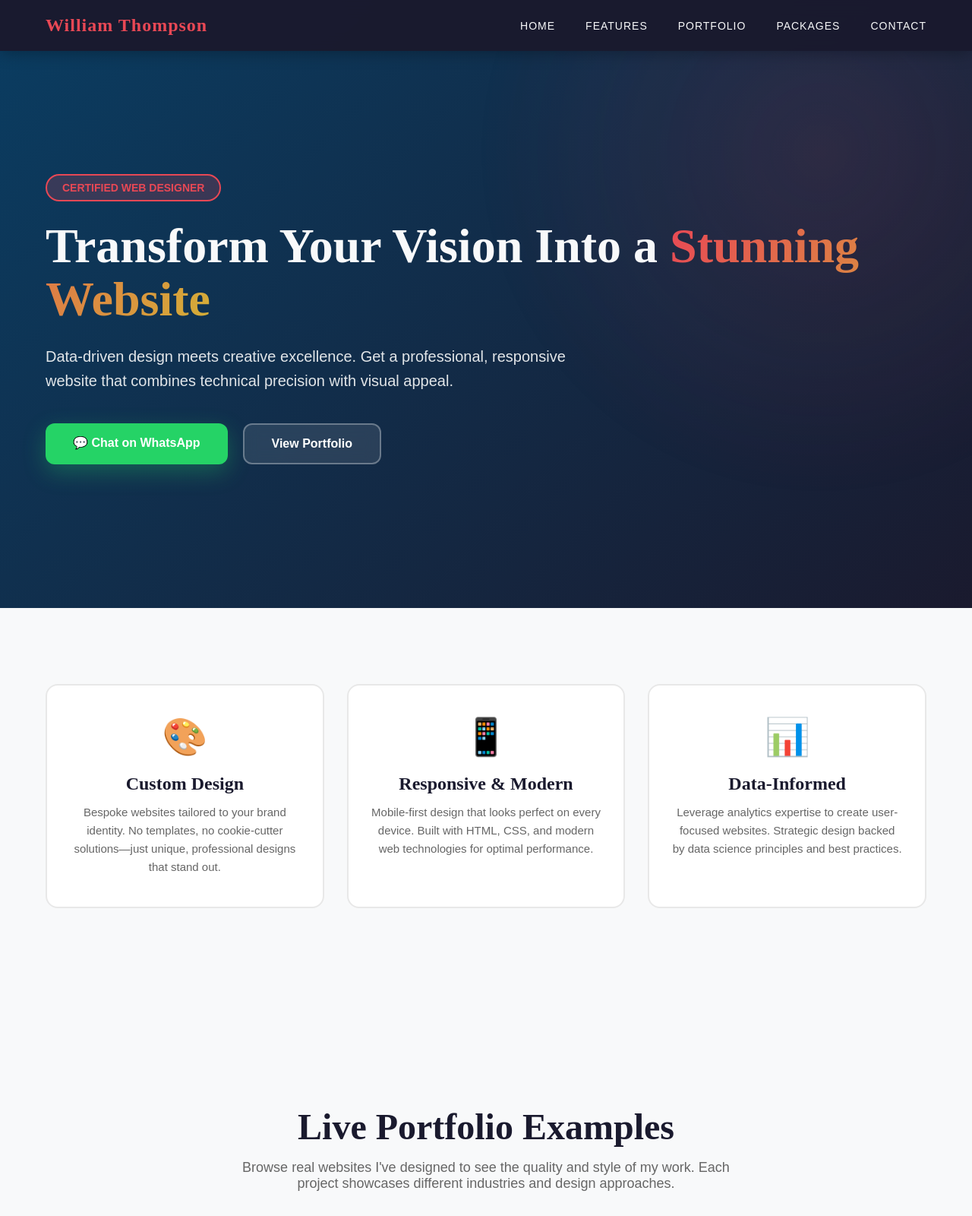
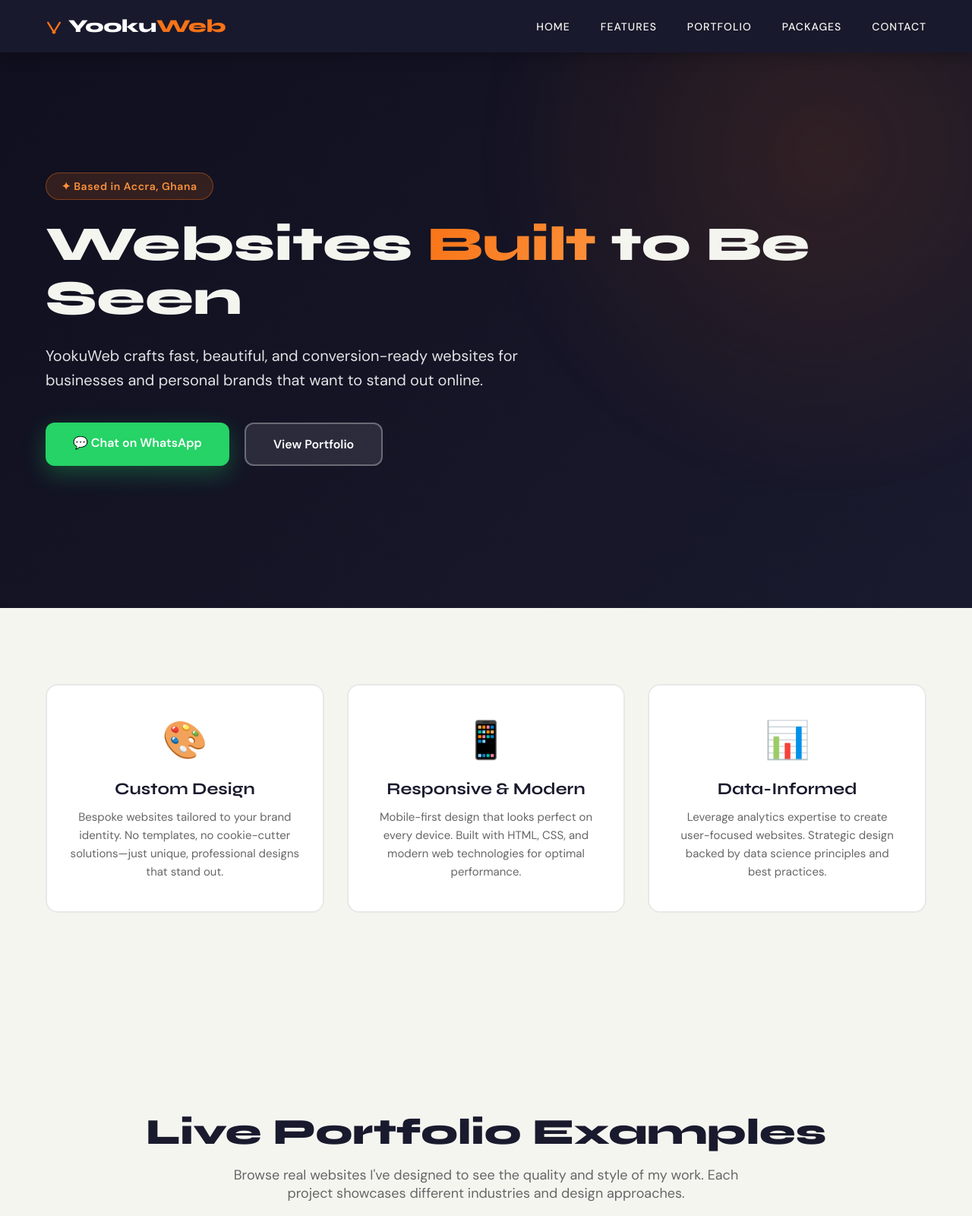
Before and after one commit to yooku98/web, a plain HTML site: page index.html in a window 1280 px wide. Shown: the top 1600 px of the page at 76% size. Drawn offline with Linux system fonts and the light colour scheme.

Commit message:
brand name edit

```diff
--- a/index.html
+++ b/index.html
@@ -3,14 +3,14 @@
 <head>
   <meta charset="UTF-8">
   <meta name="viewport" content="width=device-width, initial-scale=1.0">
-  <title>William Thompson | Web Designer in Accra, Ghana — From GHS 800</title>
+  <title>YookuWeb | Website Design in Accra, Ghana — From GHS 800</title>
   <meta name="description"
     content="Professional website design in Accra, Ghana from GHS 800. Custom, responsive sites for businesses and personal brands. Free consultation. WhatsApp: +233 24 212 3801.">
   <meta name="robots" content="index, follow">
   <link rel="canonical" href="https://yooku98.github.io/web/">
 
   <!-- Open Graph -->
-  <meta property="og:title"       content="William Thompson | Web Designer Accra Ghana — From GHS 800">
+  <meta property="og:title"       content="YookuWeb | Website Designer Accra Ghana — From GHS 800">
   <meta property="og:description" content="Get a professional, responsive website for your business. Portfolio sites from GHS 800, full business sites up to GHS 5,000. Based in Accra. Free quote.">
   <meta property="og:image"       content="https://yooku98.github.io/web/og-image.jpg">
   <meta property="og:url"         content="https://yooku98.github.io/web/">
@@ -22,11 +22,11 @@
   {
     "@context": "https://schema.org",
     "@type": "Service",
-    "name": "Web Design Services — William Thompson",
+    "name": "Web Design Services — YookuWeb",
     "description": "Professional website design and data analytics services in Accra, Ghana. Responsive, custom-built websites for businesses.",
     "provider": {
       "@type": "Person",
-      "name": "William Thompson",
+      "name": "William Yooku",
       "url": "https://yooku98.github.io/Portfolio-Website/"
     },
     "areaServed": {
@@ -42,6 +42,8 @@
     "url": "https://yooku98.github.io/web/"
   }
   </script>
+    <link rel="preconnect" href="https://fonts.googleapis.com">
+    <link href="https://fonts.googleapis.com/css2?family=Syne:wght@700;800&family=DM+Sans:wght@400;500;600&display=swap" rel="stylesheet">
     <style>
         * {
             margin: 0;
@@ -50,10 +52,10 @@
         }
 
         :root {
-            --primary: #0A3D62;
-            --accent: #E84855;
-            --gold: #D4AF37;
-            --light: #F8F9FA;
+            --primary: #1A1A2E;
+            --accent: #F97316;
+            --gold: #6C63FF;
+            --light: #F5F5F0;
             --dark: #1A1A2E;
             --success: #25D366;
         }
@@ -63,7 +65,7 @@
         }
 
         body {
-            font-family: 'Manrope', sans-serif;
+            font-family: 'DM Sans', sans-serif;
             background: var(--light);
             color: var(--dark);
             overflow-x: hidden;
@@ -90,12 +92,16 @@
         }
 
         .nav-logo {
-            font-family: 'Playfair Display', serif;
+            font-family: 'Syne', sans-serif;
             font-size: 24px;
-            font-weight: 700;
+            font-weight: 800;
+            color: white;
+            letter-spacing: -0.5px;
+            z-index: 2001;
+        }
+
+        .nav-logo span {
             color: var(--accent);
-            letter-spacing: 1px;
-            z-index: 2001;
         }
 
         .nav-links {
@@ -148,7 +154,7 @@
         /* Hero Section */
         .hero {
             min-height: 100vh;
-            background: linear-gradient(135deg, var(--primary) 0%, var(--dark) 100%);
+            background: linear-gradient(135deg, #0f0f1e 0%, var(--dark) 100%);
             display: flex;
             align-items: center;
             padding: 120px 60px 80px;
@@ -161,7 +167,7 @@
             position: absolute;
             width: 800px;
             height: 800px;
-            background: radial-gradient(circle, rgba(232, 72, 85, 0.15) 0%, transparent 70%);
+            background: radial-gradient(circle, rgba(249, 115, 22, 0.15) 0%, transparent 70%);
             top: -200px;
             right: -200px;
             border-radius: 50%;
@@ -181,27 +187,28 @@
 
         .badge {
             display: inline-block;
-            background: rgba(232, 72, 85, 0.2);
-            color: var(--accent);
+            background: rgba(249, 115, 22, 0.15);
+            color: #fb923c;
             padding: 8px 20px;
             border-radius: 50px;
             font-size: 14px;
             font-weight: 600;
             margin-bottom: 24px;
-            border: 2px solid var(--accent);
+            border: 1.5px solid rgba(249, 115, 22, 0.4);
+            letter-spacing: 0.04em;
         }
 
         h1 {
-            font-family: 'Playfair Display', serif;
+            font-family: 'Syne', sans-serif;
             font-size: 64px;
-            font-weight: 900;
+            font-weight: 800;
             color: var(--light);
             line-height: 1.1;
             margin-bottom: 24px;
         }
 
         .highlight {
-            background: linear-gradient(120deg, var(--accent), var(--gold));
+            background: linear-gradient(120deg, var(--accent), #fb923c);
             -webkit-background-clip: text;
             -webkit-text-fill-color: transparent;
             background-clip: text;
@@ -271,8 +278,9 @@
         }
 
         .section-header h2 {
-            font-family: 'Playfair Display', serif;
+            font-family: 'Syne', sans-serif;
             font-size: 48px;
+            font-weight: 800;
             color: var(--dark);
             margin-bottom: 16px;
         }
@@ -314,8 +322,9 @@
         }
 
         .feature-card h3 {
-            font-family: 'Playfair Display', serif;
-            font-size: 24px;
+            font-family: 'Syne', sans-serif;
+            font-size: 22px;
+            font-weight: 700;
             color: var(--dark);
             margin-bottom: 12px;
         }
@@ -350,7 +359,7 @@
 
         .portfolio-preview {
             height: 220px;
-            background: linear-gradient(135deg, var(--primary), var(--dark));
+            background: linear-gradient(135deg, #0f0f1e, var(--dark));
             position: relative;
             overflow: hidden;
         }
@@ -406,7 +415,7 @@
 
         .portfolio-type {
             display: inline-block;
-            background: rgba(232, 72, 85, 0.1);
+            background: rgba(249, 115, 22, 0.1);
             color: var(--accent);
             padding: 6px 16px;
             border-radius: 20px;
@@ -418,8 +427,9 @@
         }
 
         .portfolio-card h3 {
-            font-family: 'Playfair Display', serif;
-            font-size: 24px;
+            font-family: 'Syne', sans-serif;
+            font-size: 22px;
+            font-weight: 700;
             color: var(--dark);
             margin-bottom: 12px;
         }
@@ -471,7 +481,7 @@
 
         .package-card.featured {
             border-color: var(--accent);
-            background: linear-gradient(135deg, #FFF5F5 0%, #FFFFFF 100%);
+            background: linear-gradient(135deg, #FFF5EE 0%, #FFFFFF 100%);
         }
 
         .popular-badge {
@@ -571,16 +581,18 @@
 
         /* Payment Info */
         .payment-info {
-            background: linear-gradient(135deg, #F8F9FA 0%, #E8E8E8 100%);
+            background: linear-gradient(135deg, #FFF5EE 0%, #F5F5F0 100%);
             padding: 40px;
             border-radius: 20px;
             text-align: center;
             margin-bottom: 60px;
+            border: 1px solid rgba(249,115,22,0.15);
         }
 
         .payment-info h3 {
-            font-family: 'Playfair Display', serif;
+            font-family: 'Syne', sans-serif;
             font-size: 28px;
+            font-weight: 700;
             color: var(--dark);
             margin-bottom: 20px;
         }
@@ -611,8 +623,9 @@
         }
 
         .contact-card h3 {
-            font-family: 'Playfair Display', serif;
+            font-family: 'Syne', sans-serif;
             font-size: 32px;
+            font-weight: 700;
             color: var(--dark);
             margin-bottom: 16px;
             text-align: center;
@@ -634,7 +647,7 @@
 
         .contact-item {
             padding: 20px;
-            background: #F8F9FA;
+            background: #F5F5F0;
             border-radius: 12px;
             text-align: center;
         }
@@ -812,7 +825,12 @@
 <body>
     <nav>
         <div class="nav-content">
-            <div class="nav-logo">William Thompson</div>
+            <div class="nav-logo">
+                <svg width="22" height="22" viewBox="0 0 28 28" fill="none" xmlns="http://www.w3.org/2000/svg" style="display:inline-block;vertical-align:middle;margin-right:8px;">
+                    <path d="M4 6L14 22L24 6" stroke="#F97316" stroke-width="3" stroke-linecap="round" stroke-linejoin="round"/>
+                    <circle cx="14" cy="22" r="3" fill="#F97316"/>
+                </svg>Yooku<span>Web</span>
+            </div>
             <button class="mobile-menu-toggle" onclick="toggleMenu()">☰</button>
             <ul class="nav-links" id="navLinks">
                 <li><a href="#home">Home</a></li>
@@ -826,11 +844,11 @@
 
     <section class="hero" id="home">
         <div class="hero-content">
-            <div class="badge">CERTIFIED WEB DESIGNER</div>
-            <h1>Transform Your Vision Into a <span class="highlight">Stunning Website</span></h1>
+            <div class="badge">✦ Based in Accra, Ghana</div>
+            <h1>Websites <span class="highlight">Built</span> to Be Seen</h1>
             <p class="subtitle">
-                Data-driven design meets creative excellence. Get a professional, responsive website
-                that combines technical precision with visual appeal.
+                YookuWeb crafts fast, beautiful, and conversion-ready websites for businesses
+                and personal brands that want to stand out online.
             </p>
             <div class="cta-group">
                 <a href="https://wa.me/233242123801?text=Hello%2C%20I%20would%20like%20a%20quote." class="btn btn-primary">💬 Chat on WhatsApp</a>
@@ -1010,7 +1028,7 @@
             <div class="contact-grid">
                 <div class="contact-item">
                     <strong>📧 Email</strong>
-                    <a href="mailto:willyoks@gmail.com">willyoks@gmail.com</a>
+                    <a href="/cdn-cgi/l/email-protection#fb8c92979782949088bb9c969a9297d5989496"><span class="__cf_email__" data-cfemail="aed9c7c2c2d7c1c5ddeec9c3cfc7c280cdc1c3">[email&#160;protected]</span></a>
                 </div>
                 <div class="contact-item">
                     <strong>💬 WhatsApp</strong>
@@ -1030,14 +1048,14 @@
 
     <div class="footer">
         <div class="credentials">
-            William Thompson | Certified Web Designer (OpenLabs/NIIT) | Data Analyst & Data Scientist
+            YookuWeb — William Yooku | Certified Web Designer (OpenLabs/NIIT) | Data Analyst & Data Scientist
         </div>
         <div class="credentials" style="margin-top: 10px;">
-            Professional portfolio & analytics expertise • Full-stack development skills
+            Professional portfolio & analytics expertise • Full-stack development skills • Accra, Ghana
         </div>
     </div>
 
-    <script>
+    <script data-cfasync="false" src="/cdn-cgi/scripts/5c5dd728/cloudflare-static/email-decode.min.js"></script><script>
         function toggleMenu() {
             const navLinks = document.getElementById('navLinks');
             navLinks.classList.toggle('active');
@@ -1054,12 +1072,4 @@
         document.addEventListener('click', (e) => {
             const nav = document.querySelector('nav');
             const navLinks = document.getElementById('navLinks');
-            const toggle = document.querySelector('.mobile-menu-toggle');
-
-            if (!nav.contains(e.target) && navLinks.classList.contains('active')) {
-                navLinks.classList.remove('active');
-            }
-        });
-    </script>
-</body>
-</html>
+            const toggle = document.querySelec
```
